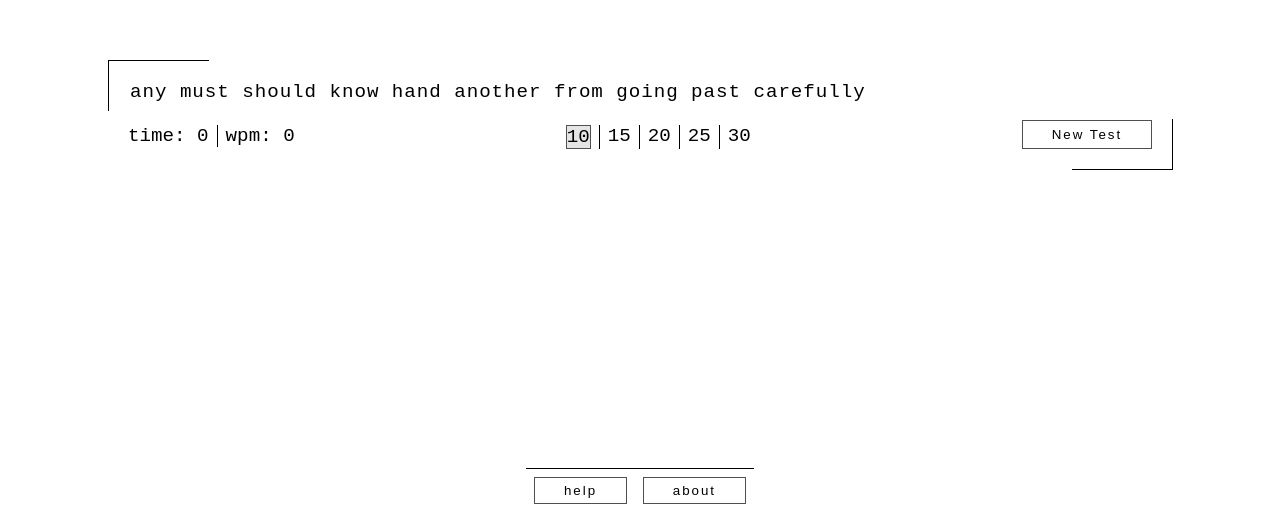
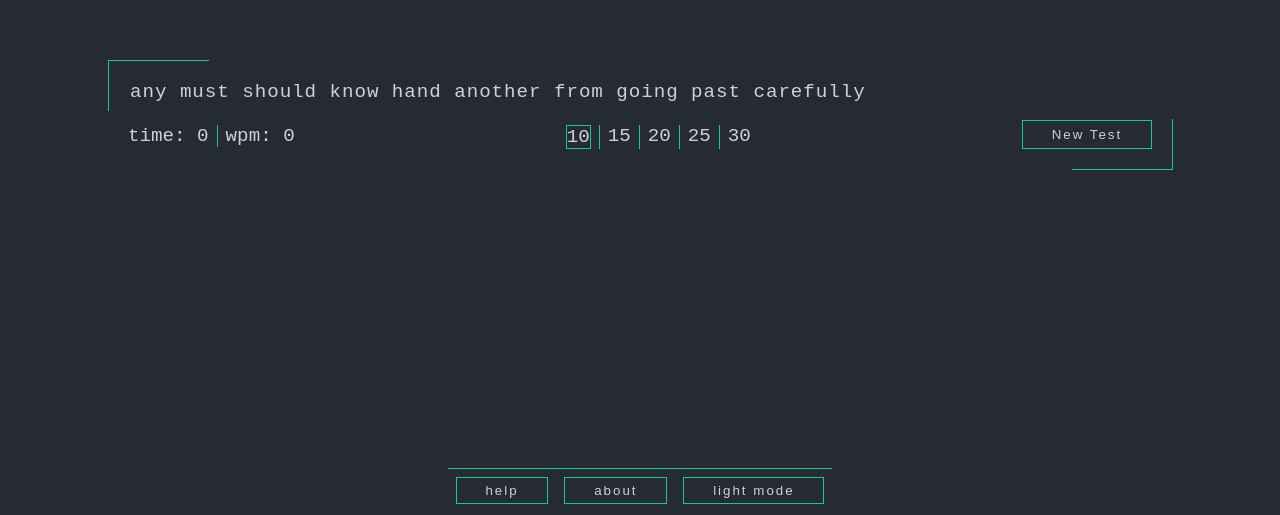
Before and after one commit to yattew/type-test, a React (Create React App) app: page / in a window 1280 px wide. Shown: the part 285-800 px from the top of the page. Built offline with nearby package versions, Linux system fonts and the light colour scheme.

Commit message:
theme toggle added

```diff
--- a/src/App.js
+++ b/src/App.js
@@ -1,19 +1,28 @@
+import { useEffect, useState } from "react";
 import "./app.css";
 import BottomSelector from "./components/bottomSelector";
 import Help from "./components/help";
 import Test from "./components/test";
+import ThemeToggle from "./components/themeToggle";
 
 
 function App() {
+    const [theme, setTheme] = useState("dark");
+    useEffect(() => {
+        let root = document.getElementById("root");
+        if (theme === "light")
+            root.classList = "light-mode";
+        else if (theme === "dark")
+            root.classList = "dark-mode";
+    }, [theme]);
     return (
         <>
             <Test />
             <div className="bottom-container">
                 <div>
-                    <BottomSelector />
+                    <BottomSelector theme={theme} setTheme={setTheme}/>
                 </div>
             </div>
-
         </>
     );
 }
--- a/src/app.css
+++ b/src/app.css
@@ -1,28 +1,41 @@
 :root {
     --font-size: 1.2rem;
     --letter-width: calc(var(--font-size) * 0.65);
-    --dark-background: #262a33;
-    --dark-text: #d4ced9;
-    --dark-border: #15c8a3;
+
 }
+
+.light-mode{
+    --background: whitesmoke;
+    --text: #000000;
+    --border: rgb(80, 80, 80);
+}
+
+.dark-mode{
+    --background: #262a33;
+    --text: #d4ced9;
+    --border: #15c8a3;
+}
+
 
 body {
     padding: 0;
     margin: 0;
+    color:var(--text);
 }
 
 button {
-    background-color: rgba(158, 158, 158, 0);
+    background-color: var(--background);
     outline: none;
     border: none;
     padding: 0.3rem 1.8rem;
     margin-top: -0.3rem;
     letter-spacing: 2px;
     border-radius: 0px;
-    border: 1px solid rgb(80, 80, 80);
+    border: 1px solid var(--border);
     transition: all 100ms;
     transform: scale(1);
     cursor: pointer;
+    color:var(--text);
 }
 
 button:hover {
@@ -53,6 +66,8 @@ button:active {
     width: 100vw;
     font-family: monospace;
     font-size: var(--font-size);
+    background-color: var(--background);
+    color: var(--text);
 }
 
 /* ***************************** styles for the test container **************************************** */
@@ -60,6 +75,7 @@ button:active {
 .test-container {
     width: 80vw;
     position: relative;
+    /* z-index:10; */
 }
 
 .test-container::after {
@@ -72,9 +88,9 @@ button:active {
     position: relative;
     bottom: calc(var(--height) - 20px);
     left: calc(100% - 80px);
-    border-bottom: 1px solid black;
-    border-right: 1px solid black;
-    z-index: -5;
+    border-bottom: 1px solid var(--border);
+    border-right: 1px solid var(--border);
+    z-index: 0;
 }
 
 .test-container::before {
@@ -87,9 +103,9 @@ button:active {
     position: relative;
     top: calc(var(--height) - 20px);
     left: -20px;
-    border-top: 1px solid black;
-    border-left: 1px solid black;
-    z-index: -5;
+    border-top: 1px solid var(--border);
+    border-left: 1px solid var(--border);
+    z-index: 0;
 }
 
 .focus-warning {
@@ -143,14 +159,14 @@ button:active {
 
 .cursor-move-left {
     height: 100%;
-    border-left: solid 2px black;
+    border-left: solid 2px var(--border);
     position: relative;
     animation: cursor-blink 1000ms infinite, cursor-move-left 100ms;
 }
 
 .cursor-move-right {
     height: 100%;
-    border-left: solid 2px black;
+    border-left: solid 2px var(--border);
     position: relative;
     animation: cursor-blink 1000ms infinite, cursor-move-right 100ms;
 }
@@ -177,7 +193,7 @@ button:active {
 
 @keyframes cursor-blink {
     0% {
-        border-color: black;
+        border-color: var(--border);
     }
 
     50% {
@@ -185,7 +201,7 @@ button:active {
     }
 
     100% {
-        border-color: black;
+        border-color: var(--border);
     }
 }
 
@@ -207,13 +223,13 @@ button:active {
 }
 
 .active-num-words {
-    background-color: rgba(0, 0, 0, 0.1);
-    border: 1px solid rgb(80, 80, 80);
+    background-color: var(--background);
+    border: 1px solid var(--border);
 }
 
 .partition {
     height: 100%;
-    border-left: solid 1px black;
+    border-left: solid 1px var(--border);
     margin: 0rem 0.5rem;
 }
 
@@ -234,7 +250,7 @@ button:active {
 }
 
 .bottom-container>div {
-    border-top: 1px solid black;
+    border-top: 1px solid var(--border);
 }
 
 
@@ -262,8 +278,8 @@ button:active {
     position: relative;
     bottom: calc(var(--height) - 10px);
     left: calc(100% - calc(var(--size) - 10px));
-    border-bottom: 1px solid black;
-    border-right: 1px solid black;
+    border-bottom: 1px solid var(--border);
+    border-right: 1px solid var(--border);
     z-index: -5;
 }
 
@@ -277,8 +293,8 @@ button:active {
     position: relative;
     top: calc(var(--height) - 10px);
     left: -10px;
-    border-top: 1px solid black;
-    border-left: 1px solid black;
+    border-top: 1px solid var(--border);
+    border-left: 1px solid var(--border);
     z-index: -5;
 }
 
@@ -292,7 +308,7 @@ button:active {
 
 /* ********************************************* media querries *********************** *********** */
 
-@media (prefers-color-scheme: dark) {
+/* @media (prefers-color-scheme: dark) {
 
     body {
         background-color: var(--dark-background);
@@ -336,4 +352,4 @@ button:active {
             border-color: var(--dark-border);
         }
     }
-}
+} */
--- a/src/components/bottomSelector.js
+++ b/src/components/bottomSelector.js
@@ -1,6 +1,7 @@
 import React, { useReducer, useState } from "react";
 import Help from "./help";
 import About from "./about";
+import ThemeToggle from "./themeToggle";
 
 const OPTIONS = {
     help: <Help />,
@@ -15,6 +16,9 @@ function getDefaultOptions() {
 }
 
 function reducer(prevState, action) {
+    if (action.clicked === "theme") {
+        return getDefaultOptions();
+    }
     let newState = { ...getDefaultOptions(), [action.clicked]: !prevState[action.clicked] };
     return newState;
 }
@@ -29,7 +33,14 @@ function renderOption(optionsState) {
     return option;
 }
 
-function BottomSelector() {
+function toggleTheme(prevTheme, setTheme) {
+    if (prevTheme === "light")
+        setTheme("dark");
+    else if (prevTheme === "dark")
+        setTheme("light");
+}
+
+function BottomSelector({ theme, setTheme }) {
     const [optionsState, dispatch] = useReducer(reducer, getDefaultOptions());
     return (
         <>
@@ -49,6 +60,24 @@ function BottomSelector() {
                     )
                 })
             }
+            <button
+                style={{ margin: "0.5rem" }}
+                onClick={() => {
+                    toggleTheme(theme, setTheme);
+                    dispatch({clicked:"theme"})
+                }}
+            >
+                {
+                    (() => {
+                        if (theme === "light") {
+                            return "dark mode";
+                        }
+                        else if (theme === "dark") {
+                            return "light mode";
+                        }
+                    })()
+                }
+            </button>
         </>
     )
 }
--- a/src/components/test.js
+++ b/src/components/test.js
@@ -109,7 +109,7 @@ function Test() {
                     <div className="num-words-selector">
                         <NumWordsSelector numWords={numWords} setNumWords={setNumWords} numWordsOptions={numWordsOptions} />
                     </div>
-                    <button onClick={newText}>New Test</button>
+                    <button onClick={newText} style={{zIndex:"1"}}>New Test</button>
                 </div>
             </div>
         </div>
--- /dev/null
+++ b/src/components/themeToggle.js
@@ -0,0 +1,17 @@
+import { useEffect } from "react";
+
+function ThemeToggle() {
+
+    return (
+        <>
+            <div className="bottom-box-container">
+                <div className="bottom-box-wrapper">
+                    <div>
+                    </div>
+                </div>
+            </div>
+        </>
+    );
+}
+
+export default ThemeToggle;
```
